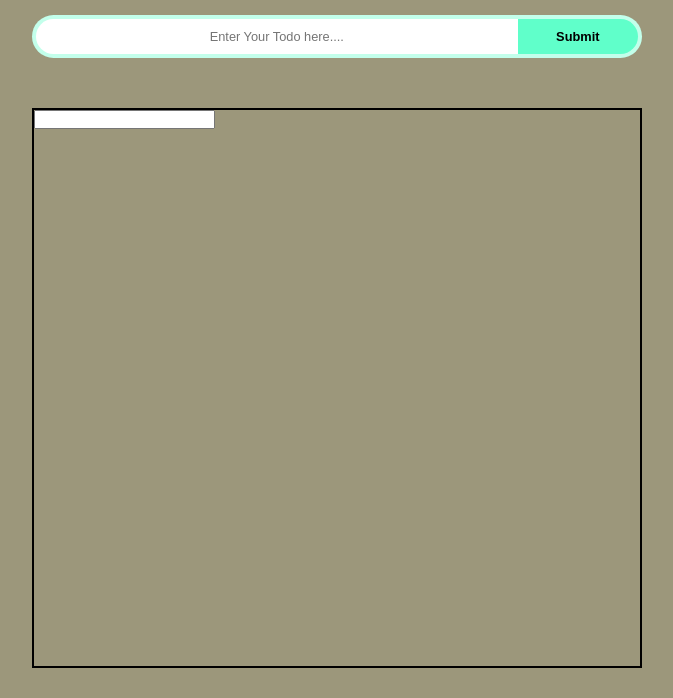
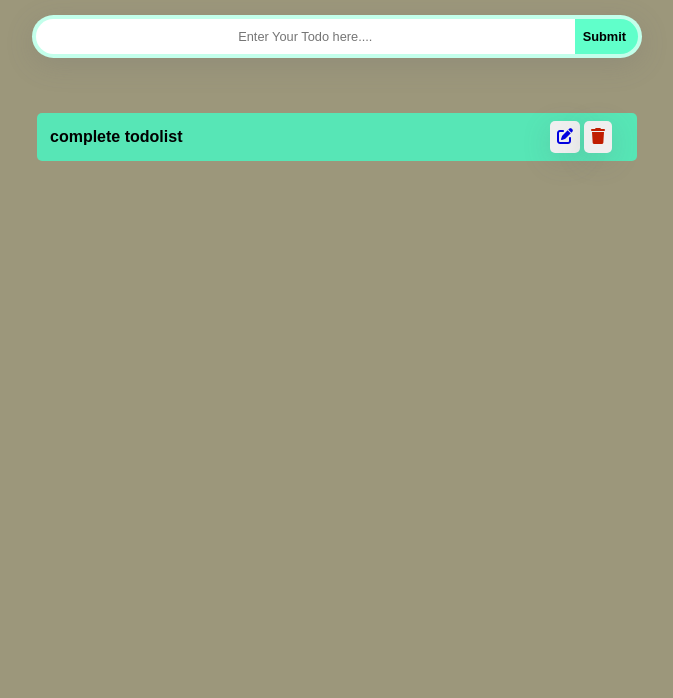
Before and after one commit to kumarkanwal/TodoList, a plain HTML site: page index.html in a window 1280 px wide. Shown: the part 112-810 px from the top of the page, without its empty margins (303-976 px from the left). Drawn offline with Linux system fonts and the light colour scheme.

Commit message:
todo item css add

```diff
--- a/css/style.css
+++ b/css/style.css
@@ -1,5 +1,10 @@
 :root {
   --primary-color: blue;
+  --body-background: #9c977b;
+  --white: rgb(255, 255, 255);
+  --aqua: rgb(96, 255, 202);
+  --dark-aqua: rgb(87, 230, 182);
+  --light-aqua: rgb(195, 255, 235);
 }
 
 * {
@@ -14,7 +19,7 @@ html {
 
 .wrapper {
   min-height: 100vh;
-  background-color: #9c977b;
+  background-color: var(--body-background);
 }
 
 .container {
@@ -29,24 +34,26 @@ html {
 h1 {
   text-align: center;
   margin: 30px;
-  color: rgb(255, 255, 255);
+  color: var(white);
 }
 
 form {
   text-align: center;
   padding: 4px;
-  background-color: rgb(195, 255, 235);
+  background-color: var(--light-aqua);
   width: 50%;
   border-radius: 50px;
   margin-bottom: 50px;
+  box-shadow: rgba(100, 100, 111, 0.2) 0px 7px 29px 0px;
 
   display: flex;
 }
 
 form input {
   border: none;
-  width: 80%;
-  height: 80%;
+  /* width: 80%;
+  height: 80%; */
+  flex: 1;
   padding: 10px;
   border-top-left-radius: 50px;
   border-bottom-left-radius: 50px;
@@ -60,21 +67,21 @@ form input:focus {
 }
 
 form button {
-  width: 20%;
+  padding-left: 8px;
+  padding-right: 12px;
   border-top-right-radius: 50px;
   border-bottom-right-radius: 50px;
   border: none;
   font-weight: 600;
   font-size: 0.8rem;
-  background-color: rgb(96, 255, 202);
+  background-color: var(--aqua);
 }
 
 form button:hover {
-  background-color: rgb(87, 230, 182);
+  background-color: var(--dark-aqua);
 }
 
 #todos-container {
-  border: 2px solid;
   width: 50%;
   min-height: 70vh;
 }
@@ -85,3 +92,59 @@ form button:hover {
     width: 100%;
   }
 }
+
+@media screen and (max-width: 500px) {
+  .container {
+    padding: 5px;
+  }
+}
+
+.todo-item {
+  display: flex;
+  justify-content: space-between;
+
+  background-color: var(--dark-aqua);
+  border-radius: 5px;
+  padding: 8px 5px;
+  margin: 5px;
+}
+
+.todo-item input {
+  flex: 1;
+  border: none;
+  border-radius: 50px;
+  padding-inline: 8px;
+  background-color: transparent;
+  font-weight: 600;
+  font-size: 1rem;
+}
+
+.todo-item input:focus {
+  border: none;
+  outline: none;
+}
+
+.todo-item .actions {
+  margin-inline: 20px;
+}
+
+.todo-item .actions .delete,
+.todo-item .actions .edit {
+  font-size: 1rem;
+  padding: 7px;
+  border-radius: 5px;
+  box-shadow: rgba(100, 100, 111, 0.2) 0px 7px 29px 0px;
+  border: none;
+}
+
+.todo-item .actions .delete:hover,
+.todo-item .actions .edit:hover {
+  background-color: rgb(230, 230, 230);
+}
+.todo-item .actions .delete {
+  color: rgb(192, 29, 0);
+}
+
+.todo-item .actions .edit {
+  color: rgb(1, 1, 225);
+}
--- a/index.html
+++ b/index.html
@@ -5,6 +5,7 @@
     <meta charset="UTF-8">
     <meta name="viewport" content="width=device-width, initial-scale=1.0">
     <title>Todo List</title>
+    <link rel="stylesheet" href="https://cdnjs.cloudflare.com/ajax/libs/font-awesome/6.5.2/css/all.min.css">
     <link rel="stylesheet" href="./css/style.css">
 </head>
 
@@ -21,7 +22,12 @@
 
             <div id="todos-container">
                 <div class="todo-item">
-                    <input type="text" value="" readonly>
+                    <input type="text" value="complete todolist" readonly>
+
+                    <div class="actions">
+                        <button class="edit"><i class="fa-solid fa-pen-to-square"></i></button>
+                        <button class="delete"><i class="fa-solid fa-trash"></i></button>
+                    </div>
                 </div>
             </div>
         </div>
```
